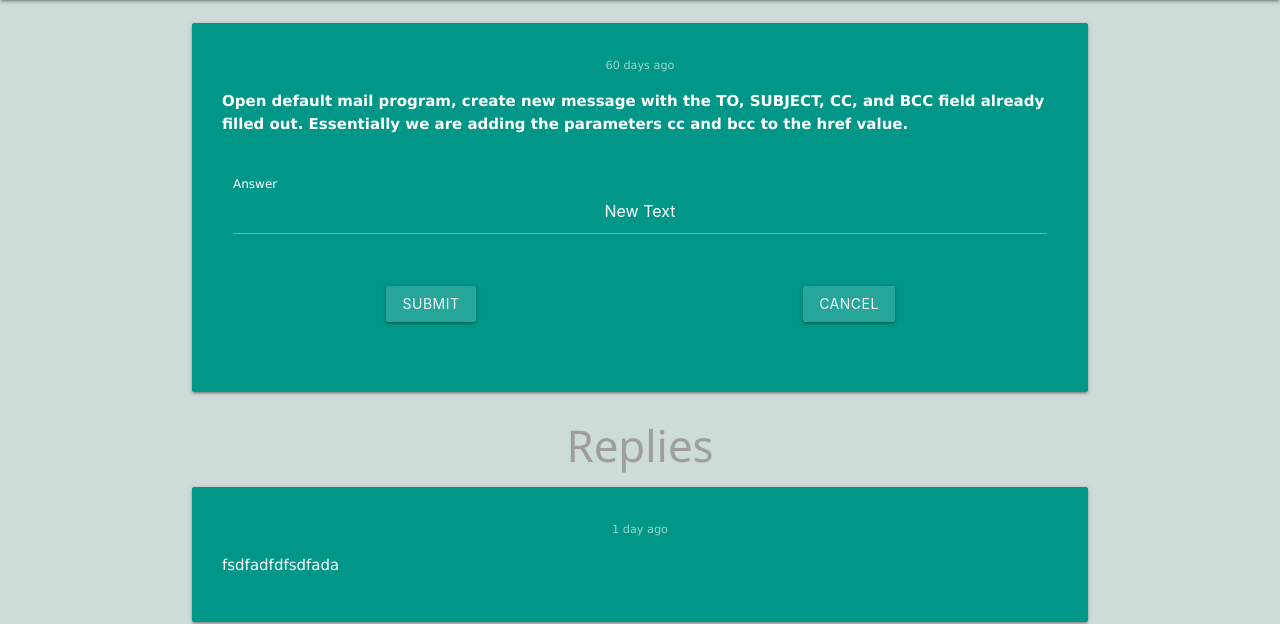
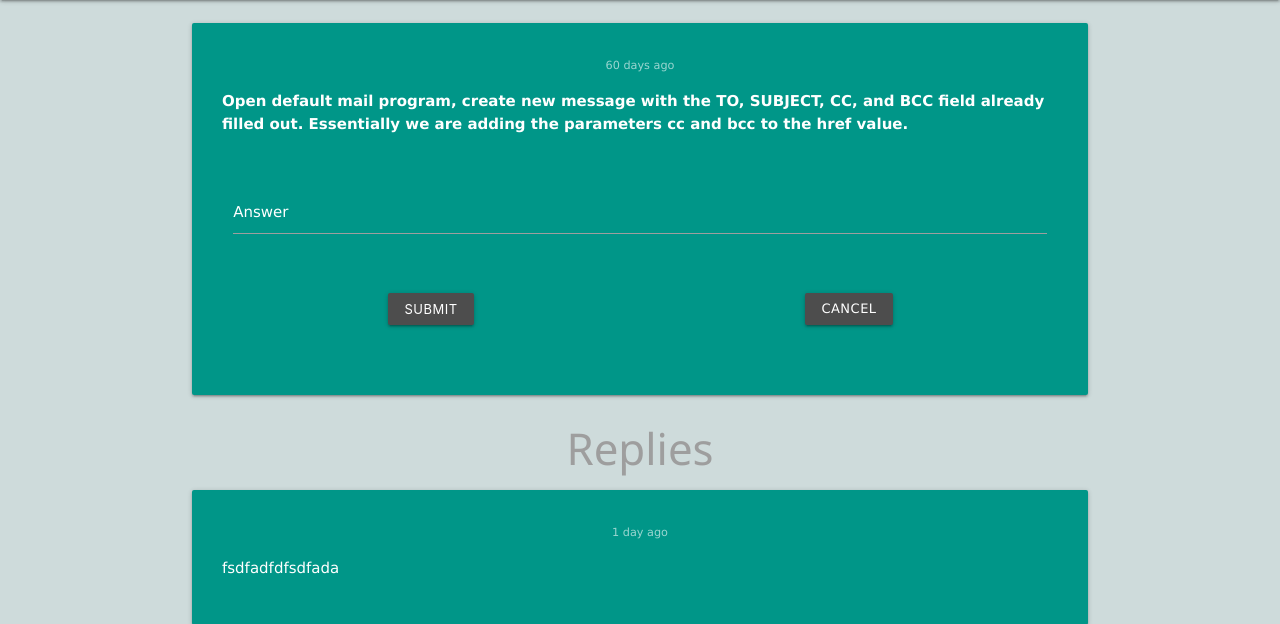
Before and after one commit to linearsachin/mhwc, a Django app: a page that uses templates/base.html in a window 1280 px wide, after a click on "REPLY". Shown: the part 64-688 px from the top of the page. Run offline with Django 3.2, Linux system fonts and the light colour scheme; data comes from the database, SQL or seed files in the repository; both versions use the stored data as it was after the commit; parts of the project's set-up code (start-up, migrations or seed data) failed here and were passed over; some libraries are stand-ins or nearby versions.

Commit message:
minor changes

```diff
--- a/templates/base.html
+++ b/templates/base.html
@@ -122,8 +122,8 @@
 
         {% if messages %}
           {% for message in messages %}
-            <div class="card-alert card green lighten-5">
-                <div class="card-content green-text">
+            <div class="card-alert card teal lighten-5">
+                <div class="card-content teal-text">
                   {{message}}
                 </div>
                 <button type="button" class="close green-text" data-dismiss="alert" aria-label="Close" style="align-self:center">
--- a/templates/qna/home.html
+++ b/templates/qna/home.html
@@ -83,7 +83,7 @@
         {% comment %} <div class="g-recaptcha" data-sitekey="{{recaptcha}}"></div> {% endcomment %}
         <label for="question"><h4>Ask Anything</h4></label>
         {{qForm.as_p}}
-        <input  class="btn btn-grey buttonsInput" type="submit" name="reply" style="color:whitesmoke" id="myBtn">  </input>
+        <input  class="btn btn-grey buttonsInput" type="submit" name="reply" style="color:whitesmoke" id="myBtn"></input>
     </form>
   </div>
   <br>
@@ -161,8 +161,8 @@
 
 
 <script>
-    document.getElementById("question").onfocus = function() {openCaptcha()};
-    document.getElementById("question").onblur = function() {openCaptcha()};
+    document.getElementById("question").onclick = function() {openCaptcha()};
+    {% comment %} document.getElementById("question").onblur = function() {openCaptcha()}; {% endcomment %}
 
 
     function openCaptcha() {
--- a/templates/qna/question.html
+++ b/templates/qna/question.html
@@ -16,7 +16,7 @@
                 <div class="time small"><small>{{question.get_time_diff}}</small></div>
                 <p  class="white-text" style="text-align-last: left;"><b>{{question.question_text}}</b><p>
                 <div class="container-fluid">
-                    <button typ="button" id="replybtn" class=" btn btn-grey" onclick="replyOpen()" style="color:whitesmoke;">Reply</button><br>
+                    <button id="replybtn" class="btn btn-small white-text" style="margin-top: 0.5em;background-color:#4d4d4d;" onclick="replyOpen()">Reply</button><br>
                 </div>
                 <div class="container-fluid" style="display:none;" id="replyID">
                     <div class="row">
@@ -34,10 +34,10 @@
                                 {{rForm.captcha }}
                             </div>
                             <div class="col s6">
-                                <input  class="btn btn-grey" type="submit" name="reply"  id="myBtn" style="color:whitesmoke;"></input>
+                                <button  class="btn btn-small white-text" style="margin-top: 0.5em;background-color:#4d4d4d;" type="submit" name="reply"  id="myBtn">Submit</button>
                             </div>
                             <div class="col s6">
-                                <button  class="btn btn-grey"  type="reset" name="cancel" onclick="replyOpen()" id="cancel" style="color:whitesmoke;">Cancel</button>
+                                <a  class="btn btn-small white-text" style="margin-top: 0.5em;background-color:#4d4d4d;" type="reset" name="cancel" onclick="replyOpen()" id="cancel">Cancel</a>
                             </div>
                           </div>
                         </form>
@@ -82,7 +82,7 @@
             document.getElementById('replybtn').style.display = 'none'
         }
     }
-    $('#reply').val('New Text');
+    $('#reply').val('');
 
 </script>
 
```
Also changed, not shown: db.sqlite3.
